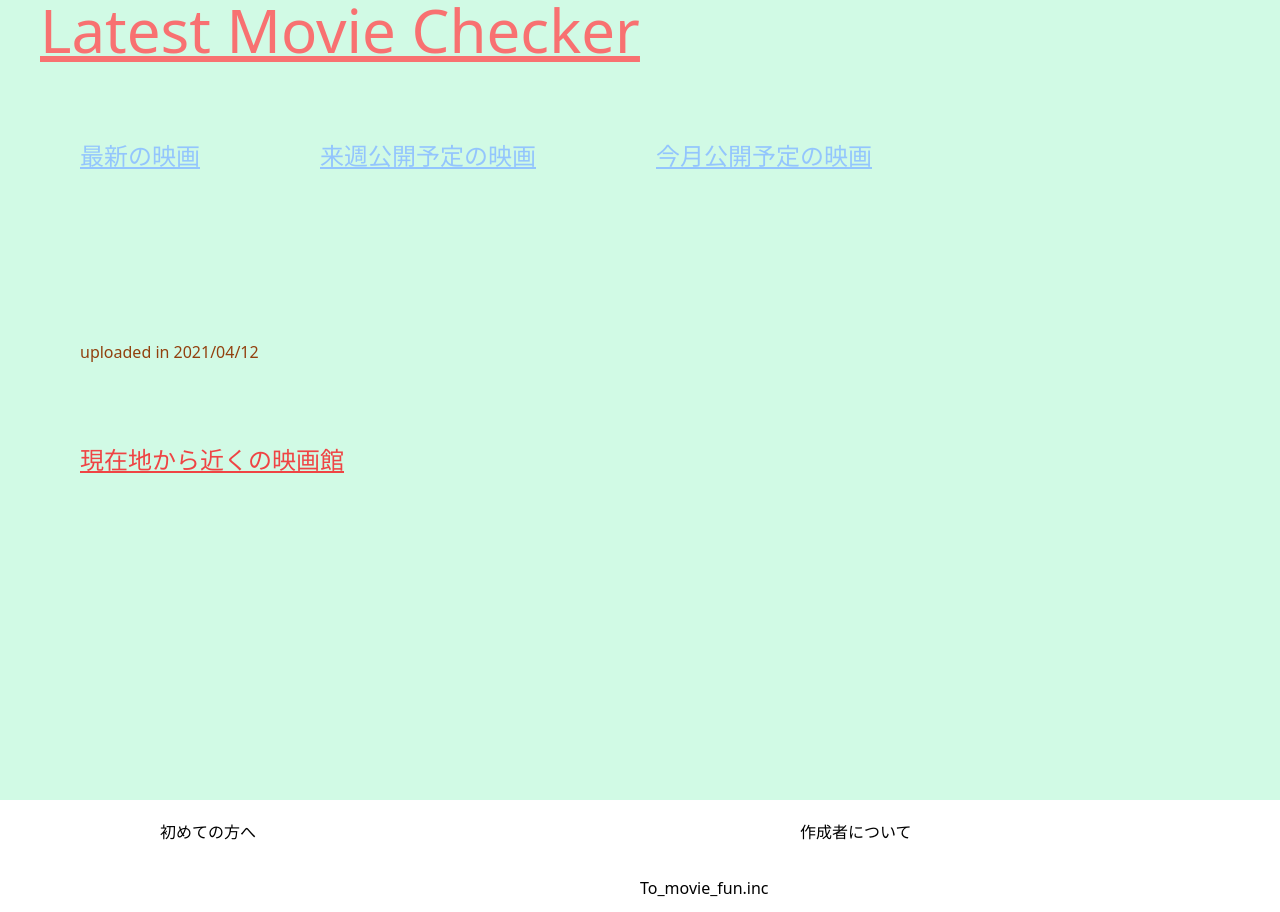
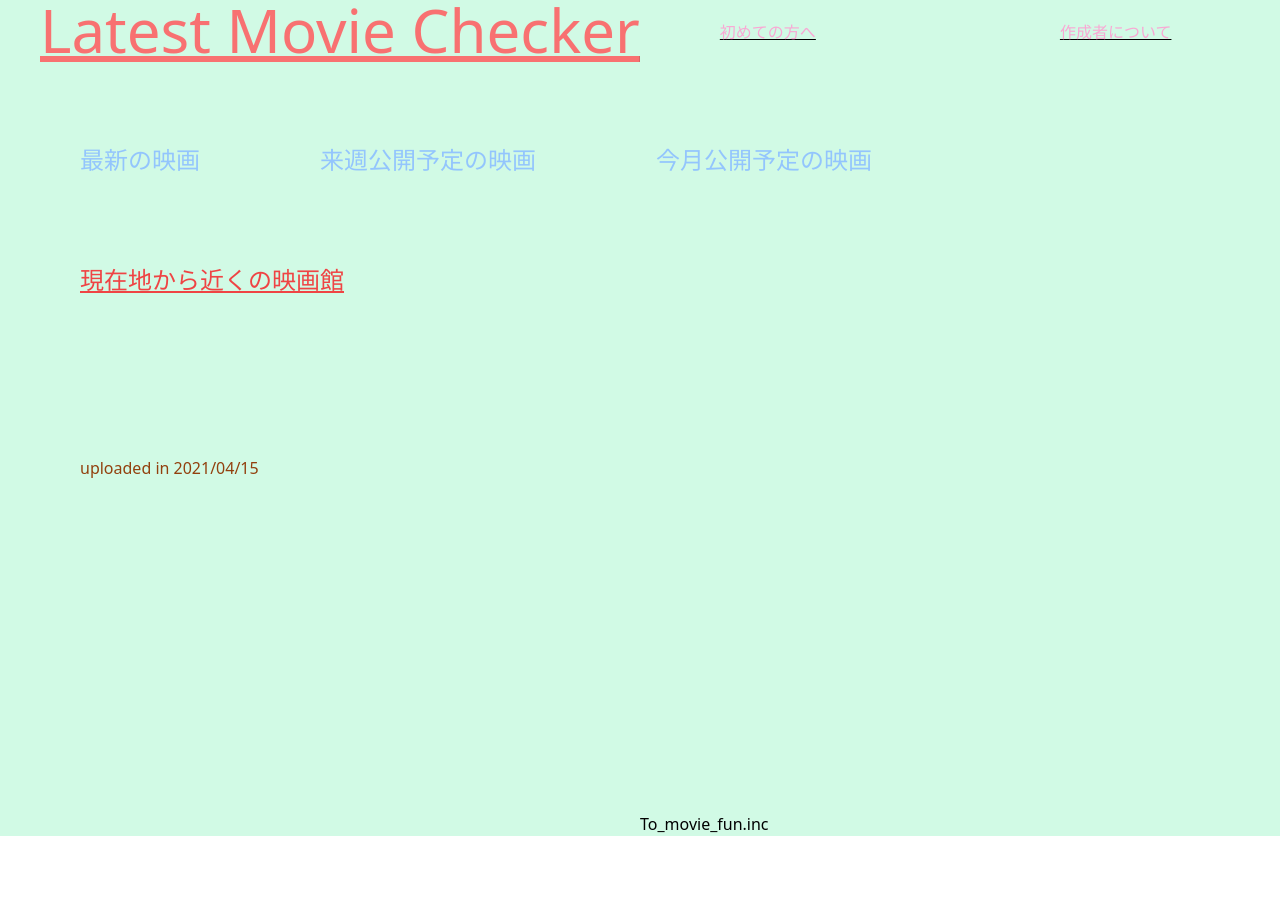
Before and after one commit to jungle379/Latest_movie_checker, a Next.js app: page / in a window 1280 px wide. Shown: the top 912 px of the page. After the commit the page ends 848 px from the top, so only its background shows below. Built offline with nearby package versions, Linux system fonts and the light colour scheme.

Commit message:
🐛 ヘッダー、フッターの整理

```diff
--- a/components/footer.js
+++ b/components/footer.js
@@ -2,14 +2,8 @@ import Link from 'next/link'
 
 export function Footer() {
   return (
-    <div className="bg-bottom text-0.5xl h-300">
+    <div className="bg-bottom text-0.5xl bg-green-100">
     <div className="flex">
-    <Link href="/footer/beginner">
-      <h1 className="flex-auto text-0.5xl ml-40 m-5 w-10">初めての方へ</h1>
-    </Link>
-    <Link href="/footer/creater">
-      <h2 className="flex-auto text-0.5xl ml-40 m-5 w-10">作成者について</h2>
-    </Link>
     </div>
     <Link href="">
        <div className="m-3 ml-80 pl-80">To_movie_fun.inc</div>
--- a/components/header.js
+++ b/components/header.js
@@ -2,10 +2,16 @@ import Link from 'next/link'
 
 export function Header() {
   return (
-    <h1 className="container ml-10 text-6xl font-thin text-red-400 underline mb-20">
+    <h1 className="container ml-10 font-thin underline mb-20 flex">
     <Link href="/">
-      <a>Latest Movie Checker</a>
+      <a className="text-6xl text-red-400">Latest Movie Checker</a>
       </Link>
+      <Link href="/footer/beginner">
+      <h1 className="flex-auto text-0.5xl ml-20 m-5 w-10 text-pink-300">初めての方へ</h1>
+    </Link>
+    <Link href="/footer/creater">
+      <h2 className="flex-auto text-0.5xl ml-20 m-5 w-10 text-pink-300">作成者について</h2>
+    </Link>
     </h1>
   );
 }
--- a/pages/footer/beginner.js
+++ b/pages/footer/beginner.js
@@ -3,7 +3,7 @@ import Link from 'next/link'
 import { Footer } from '../../components/footer'
 import { Header } from '../../components/header'
 
-export default function FirstPost() {
+export default function Beginner() {
   return (
     <>
     <Head>
@@ -12,9 +12,8 @@ export default function FirstPost() {
     <main className="h-screen bg-green-100">
       <Header></Header>
       <div className="text-3xl ml-40">このサイトの使い方</div>
-      <Link href=""></Link>
-      </main>
     <Footer></Footer>
+    </main>
     </>
   )
 }
--- a/pages/footer/creater.js
+++ b/pages/footer/creater.js
@@ -3,7 +3,7 @@ import Link from 'next/link'
 import { Footer } from '../../components/footer'
 import { Header } from '../../components/header'
 
-export default function FirstPost() {
+export default function Creater() {
   return (
     <>
     <Head>
--- a/pages/index.js
+++ b/pages/index.js
@@ -14,21 +14,21 @@ export default function Home() {
         <Header></Header>
         <div className="flex h-10">
           <Link href="/newest/latest">
-            <h1 className="bg-center text-2xl text-blue-300 justify-between ml-20 mr-10 underline">最新の映画</h1>
+            <h1 className="bg-center text-2xl text-blue-300 justify-between ml-20 mr-10">最新の映画</h1>
           </Link>
           <Link href="/newest/nextweek">
-            <h2 className="bg-center text-2xl text-blue-300 justify-between ml-20 mr-10 underline">来週公開予定の映画</h2>
+            <h2 className="bg-center text-2xl text-blue-300 justify-between ml-20 mr-10">来週公開予定の映画</h2>
           </Link>
           <Link href="/newest/nextmonth">
-            <h3 className="bg-center text-2xl text-blue-300 justify-between ml-20 mr-10 underline">今月公開予定の映画</h3>
+            <h3 className="bg-center text-2xl text-blue-300 justify-between ml-20 mr-10">今月公開予定の映画</h3>
           </Link>
         </div>
-        <h4 className="text-0.5xl text-yellow-800 mt-40 ml-20">uploaded in 2021/04/12</h4>
         <div className="">
           <Link href="/near/map">
-            <h5 className="text-red-500 underline text-2xl ml-20 mt-20">現在地から近くの映画館</h5>
+            <h4 className="text-red-500 underline text-2xl ml-20 mt-20">現在地から近くの映画館</h4>
           </Link>
         </div>
+        <h5 className="text-0.5xl text-yellow-800 mt-40 ml-20">uploaded in 2021/04/15</h5>
       </main>
       <Footer></Footer>
     </div>
```
